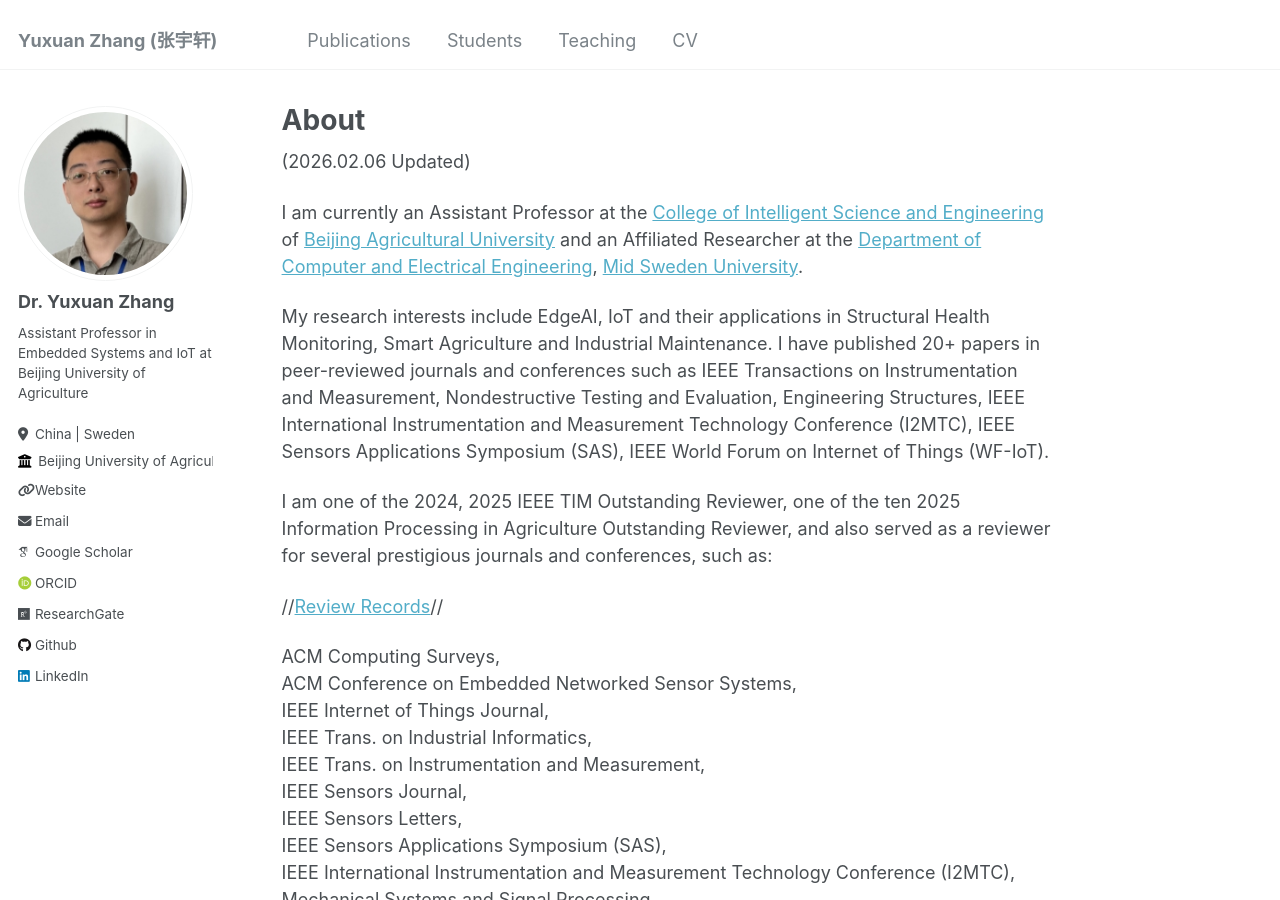
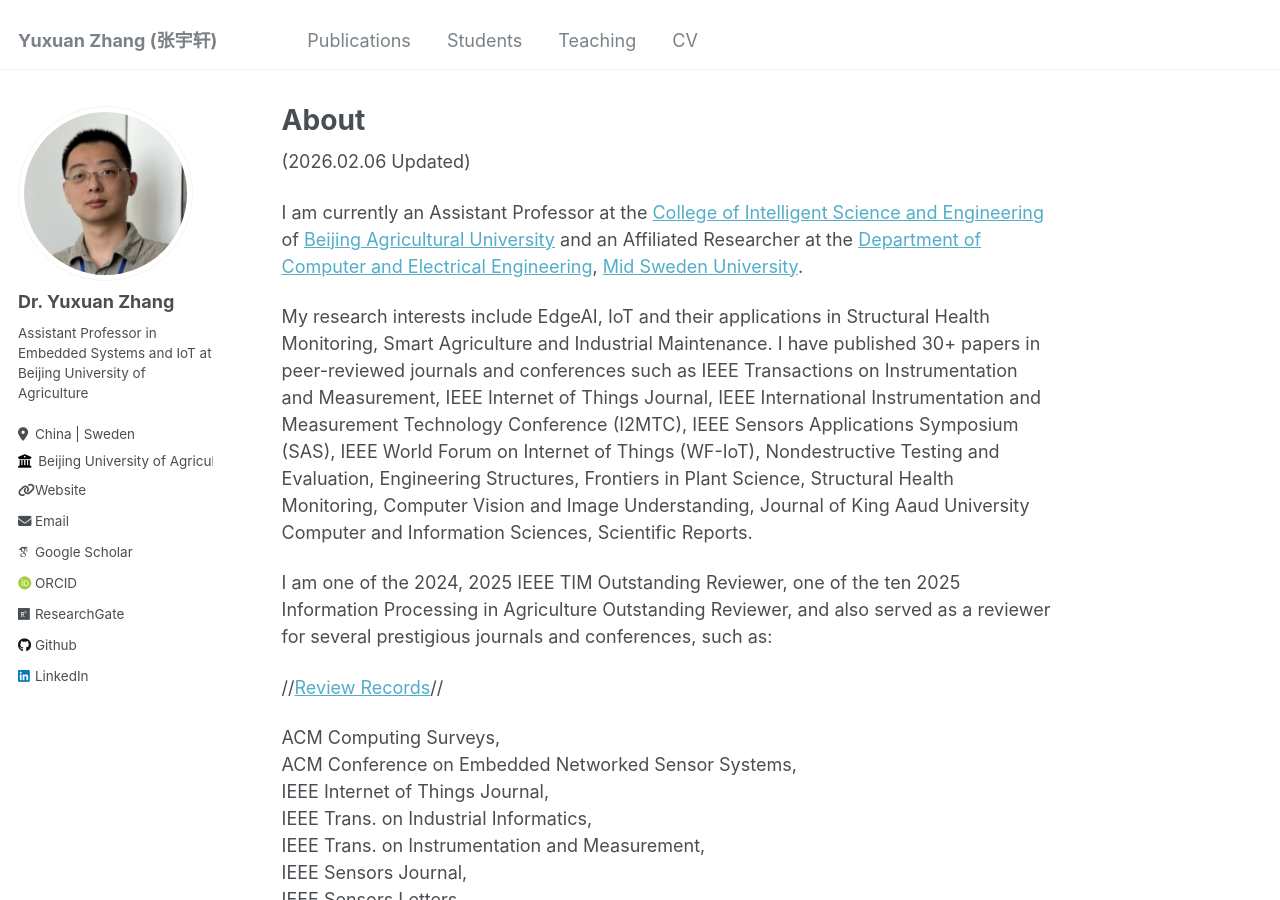
Before and after one commit to YuxuanZhang-96/YuxuanZhang-96.github.io, a Jekyll site: the page built from _pages/about.md, in a window 1280 px wide and 900 px high. Built offline with Jekyll 4.4.1, drawn with Linux system fonts in a browser that asks for light colours; some web fonts are replaced.

Commit message:
Update about.md

```diff
--- a/_pages/about.md
+++ b/_pages/about.md
@@ -10,7 +10,7 @@ redirect_from:
 
 I am currently an Assistant Professor at the [College of Intelligent Science and Engineering](https://en.bua.edu.cn/Colleges___Faculties/College_of_Intelligent_Science_and_Engineering.htm) of [Beijing Agricultural University](https://en.bua.edu.cn/) and an Affiliated Researcher at the [Department of Computer and Electrical Engineering](https://www.miun.se/en/meet-mid-sweden-university/Organisation/departments/det/), [Mid Sweden University](https://www.miun.se/en/).
 
-My research interests include EdgeAI, IoT and their applications in Structural Health Monitoring, Smart Agriculture and Industrial Maintenance.  I have published 20+ papers in peer-reviewed journals and conferences such as IEEE Transactions on Instrumentation and Measurement, Nondestructive Testing and Evaluation, Engineering Structures, IEEE International Instrumentation and Measurement Technology Conference (I2MTC), IEEE Sensors Applications Symposium (SAS), IEEE World Forum on Internet of Things (WF-IoT).
+My research interests include EdgeAI, IoT and their applications in Structural Health Monitoring, Smart Agriculture and Industrial Maintenance.  I have published 30+ papers in peer-reviewed journals and conferences such as IEEE Transactions on Instrumentation and Measurement, IEEE Internet of Things Journal, IEEE International Instrumentation and Measurement Technology Conference (I2MTC), IEEE Sensors Applications Symposium (SAS), IEEE World Forum on Internet of Things (WF-IoT), Nondestructive Testing and Evaluation, Engineering Structures, Frontiers in Plant Science, Structural Health Monitoring, Computer Vision and Image Understanding, Journal of King Aaud University Computer and Information Sciences, Scientific Reports.
 
 I am one of the 2024, 2025 IEEE TIM Outstanding Reviewer, one of the ten 2025 Information Processing in Agriculture Outstanding Reviewer, and also served as a reviewer for several prestigious journals and conferences, such as:
 
```
